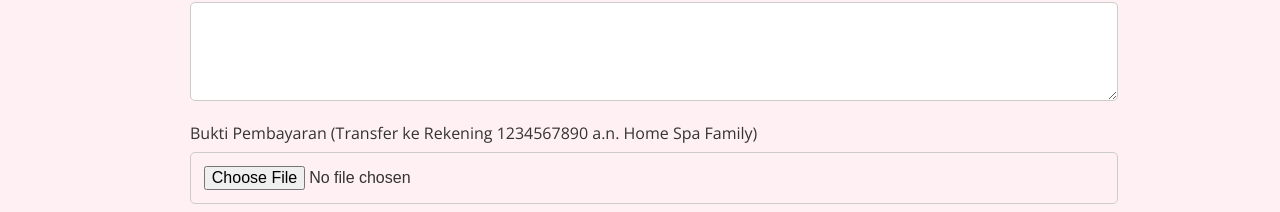
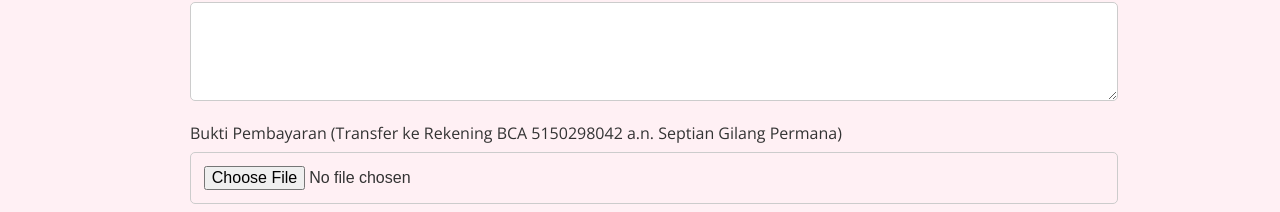
Before and after one commit to agieldoank/home_spa, a plain HTML site: page index.html in a window 1280 px wide. Shown: the part 907-1119 px from the top of the page. Drawn offline with nearby package versions, Linux system fonts and the light colour scheme.

Commit message:
index.html

```diff
--- a/index.html
+++ b/index.html
@@ -107,7 +107,7 @@
         <textarea name="notes" id="notes" rows="4"></textarea>
       </div>
       <div class="form-group">
-        <label for="payment">Bukti Pembayaran (Transfer ke Rekening 1234567890 a.n. Home Spa Family)</label>
+        <label for="payment">Bukti Pembayaran (Transfer ke Rekening BCA 5150298042 a.n. Septian Gilang Permana)</label>
         <input type="file" name="payment" id="payment" accept="image/*">
       </div>
       <button type="submit">Kirim Reservasi</button>
```
